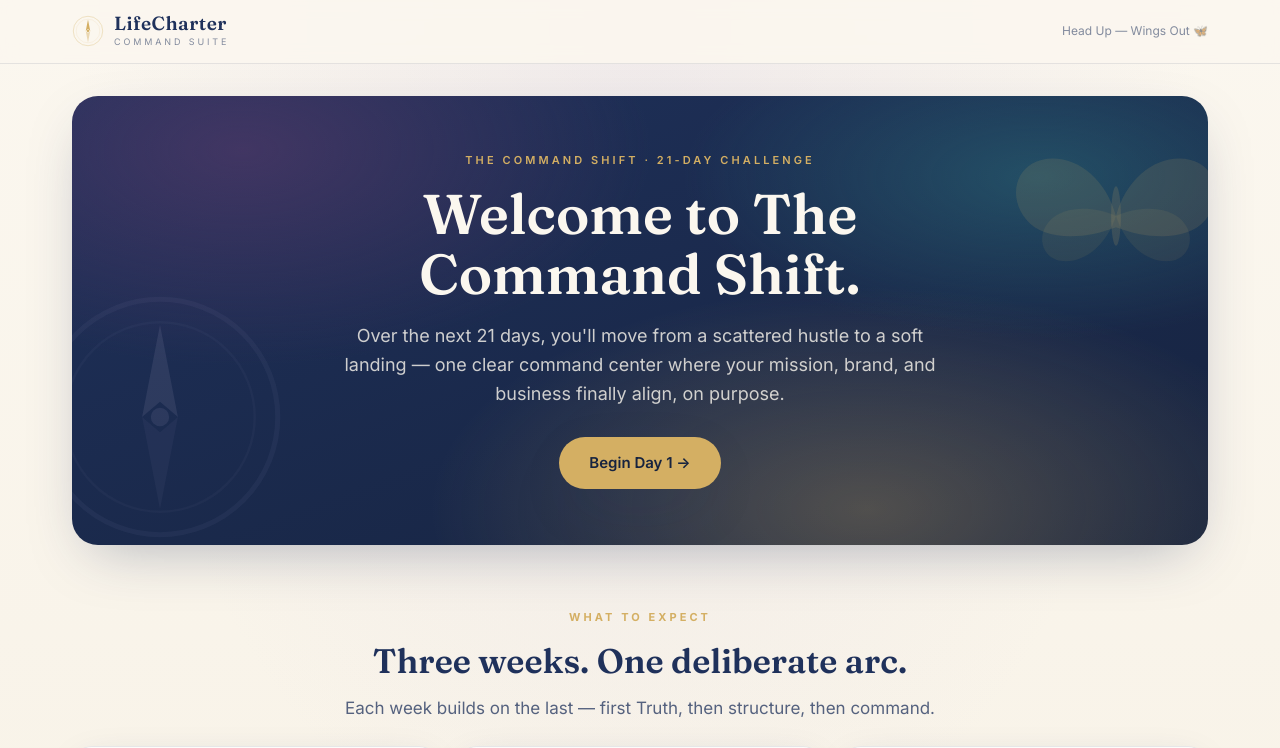
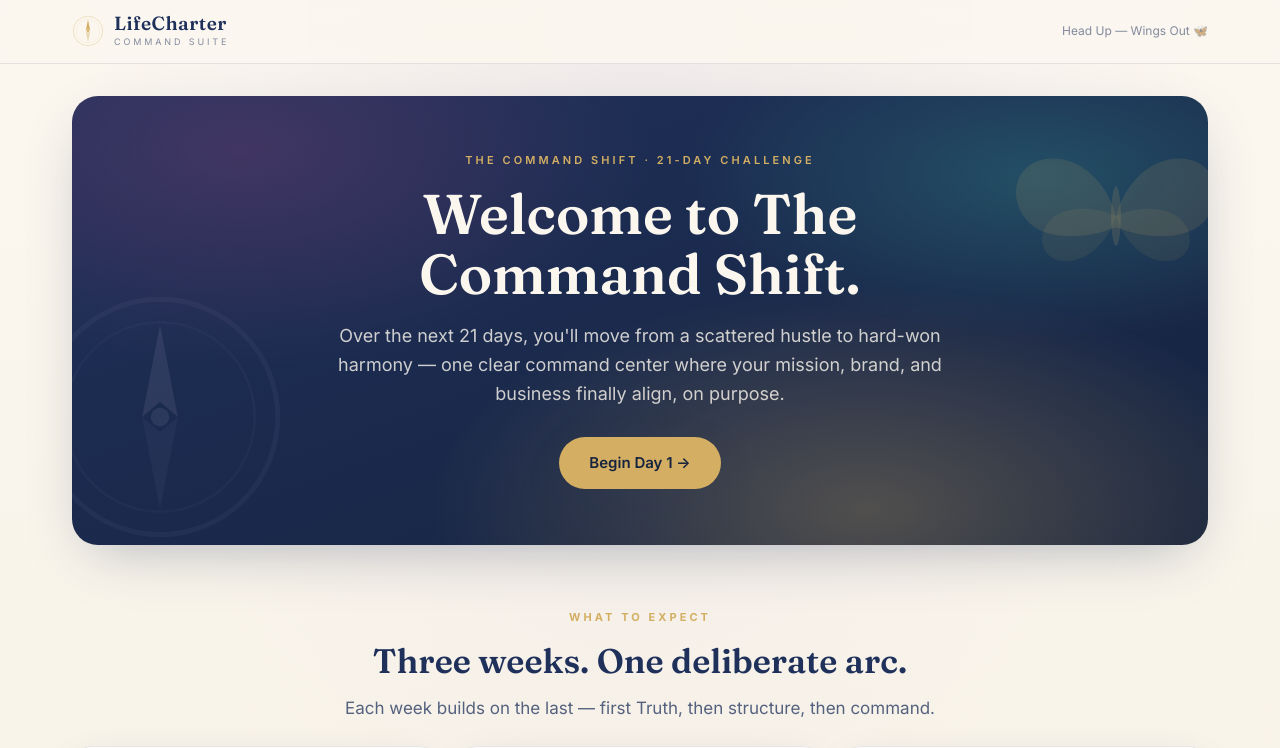
Before and after one commit to ButterflyBabs/command-shift-app, a Next.js app: page / in a window 1280 px wide. Shown: the top 748 px of the page. Built offline with nearby package versions, Linux system fonts and the light colour scheme.

Commit message:
Reframe: hustle to hard-won harmony

```diff
--- a/app/layout.tsx
+++ b/app/layout.tsx
@@ -4,7 +4,7 @@ import "./globals.css";
 export const metadata: Metadata = {
   title: "The Command Shift — 21-Day Challenge",
   description:
-    "From a scattered hustle to a soft landing — one clear command center where your mission, brand, and business align, on purpose. A free 21-day challenge for founders and coaches.",
+    "From a scattered hustle to hard-won harmony — one clear command center where your mission, brand, and business align, on purpose. A free 21-day challenge for founders and coaches.",
   openGraph: {
     title: "The Command Shift — 21-Day Challenge",
     description:
--- a/app/page.tsx
+++ b/app/page.tsx
@@ -42,7 +42,7 @@ export default function Home() {
               Welcome to The Command Shift.
             </h1>
             <p className="mx-auto mt-4 max-w-[620px] text-[18px] leading-relaxed text-ivory/80">
-              Over the next 21 days, you&apos;ll move from a scattered hustle to a soft landing — one clear command
+              Over the next 21 days, you&apos;ll move from a scattered hustle to hard-won harmony — one clear command
               center where your mission, brand, and business finally align, on purpose.
             </p>
             <ContinueButton />
```
